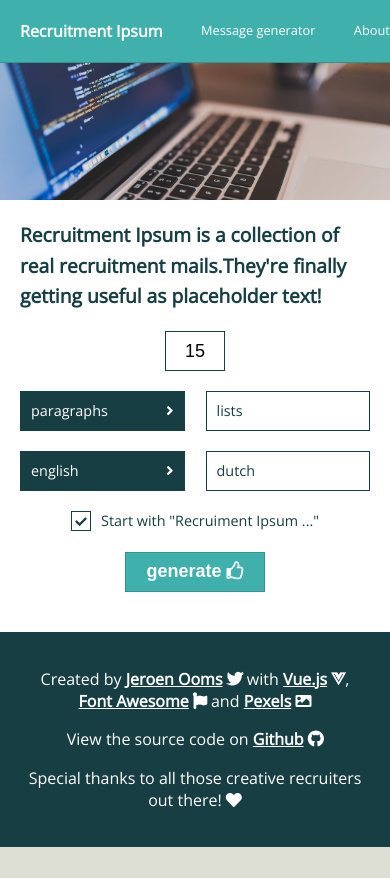
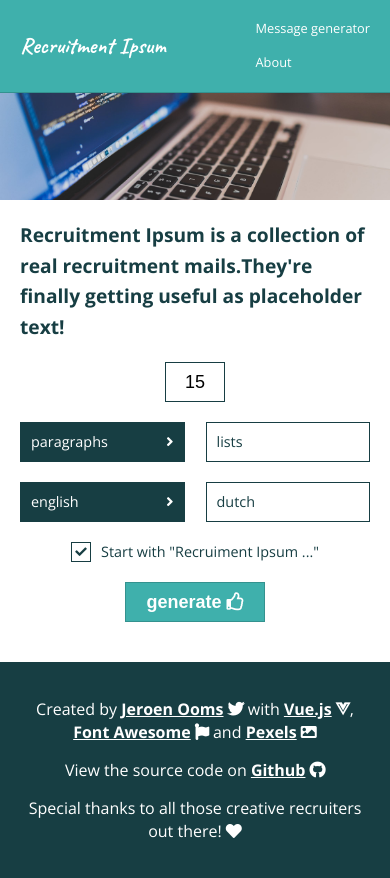
Before and after one commit to jeroenoomsNL/recruitment-ipsum, a Vue app: page / in a window 390 px wide. Before the commit the page ends 847 px from the top, so only its background shows below. Built offline with nearby package versions, Linux system fonts and the light colour scheme.

Commit message:
New font for "logo" and more space for submenu on mobile

```diff
--- a/public/index.html
+++ b/public/index.html
@@ -8,8 +8,9 @@
       name="description"
       content="Recruitment Ipsum is a collection of real recruitment message received by e-mail and Linkedin. They're finally getting useful as placeholder text!"
     />
+    <link rel="preconnect" href="https://fonts.gstatic.com" />
     <link
-      href="https://fonts.googleapis.com/css?family=Open+Sans|Permanent+Marker"
+      href="https://fonts.googleapis.com/css2?family=Caveat:wght@700&family=Open+Sans:wght@400;700&display=swap"
       rel="stylesheet"
     />
     <link
--- a/src/App.vue
+++ b/src/App.vue
@@ -132,10 +132,11 @@ nav {
   }
 
   h1 {
-    font-size: 1rem;
+    font-size: 1.4rem;
+    font-family: "Caveat", sans-serif;
 
     @media (min-width: 900px) {
-      font-size: 1.5rem;
+      font-size: 2rem;
     }
   }
 
@@ -157,7 +158,7 @@ nav {
     font-size: 0.8em;
     padding: 0;
 
-    @media (min-width: 375px) {
+    @media (min-width: 400px) {
       display: flex;
     }
 
@@ -188,15 +189,19 @@ nav {
     }
 
     li {
-      margin-left: 3em;
-      margin-bottom: 1em;
+      margin-left: 1rem;
+      margin-bottom: 1rem;
 
       &:last-child {
         margin-bottom: 0;
       }
 
-      @media (min-width: 375px) {
+      @media (min-width: 400px) {
         margin-bottom: 0;
+      }
+
+      @media (min-width: 900px) {
+        margin-left: 3rem;
       }
     }
 
```
